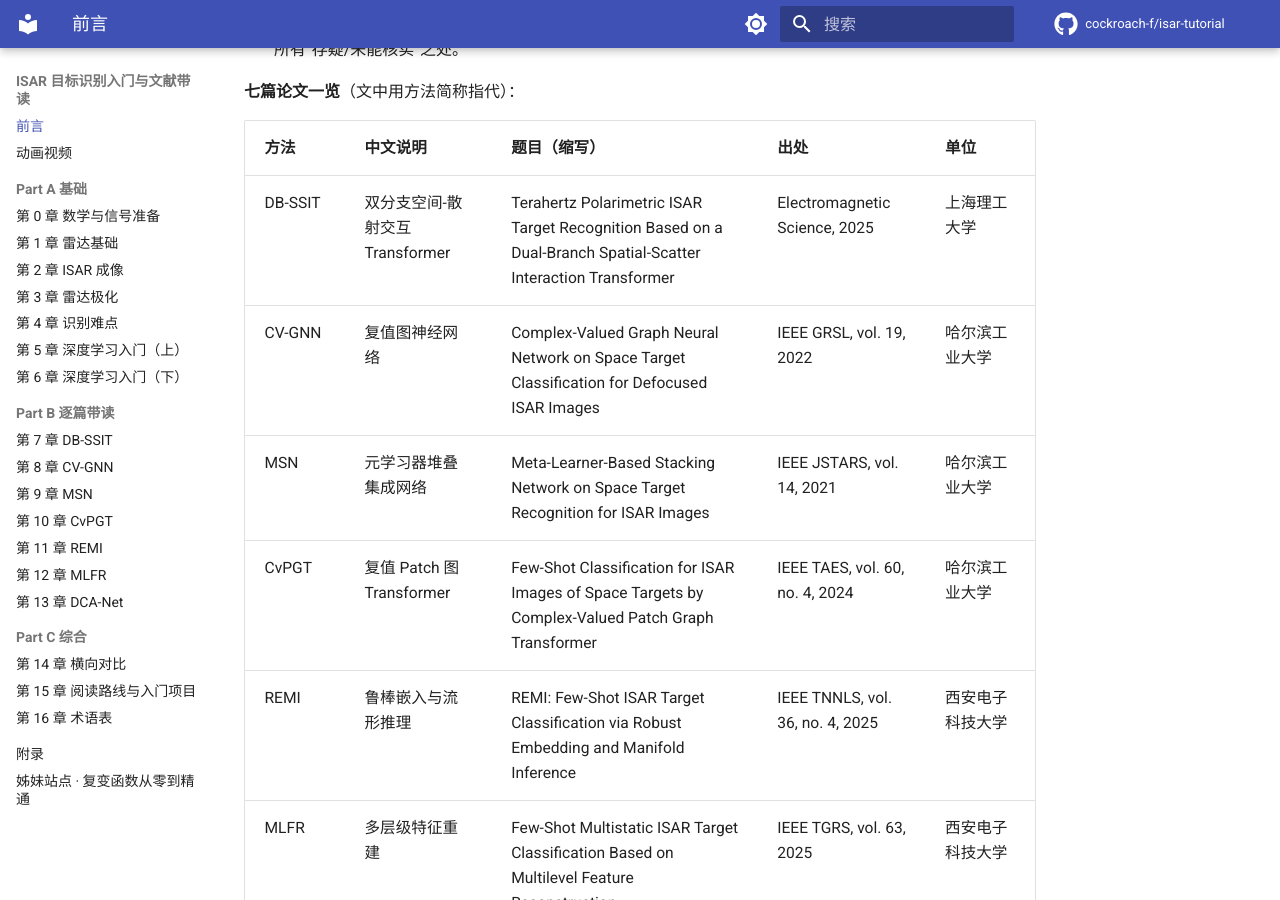
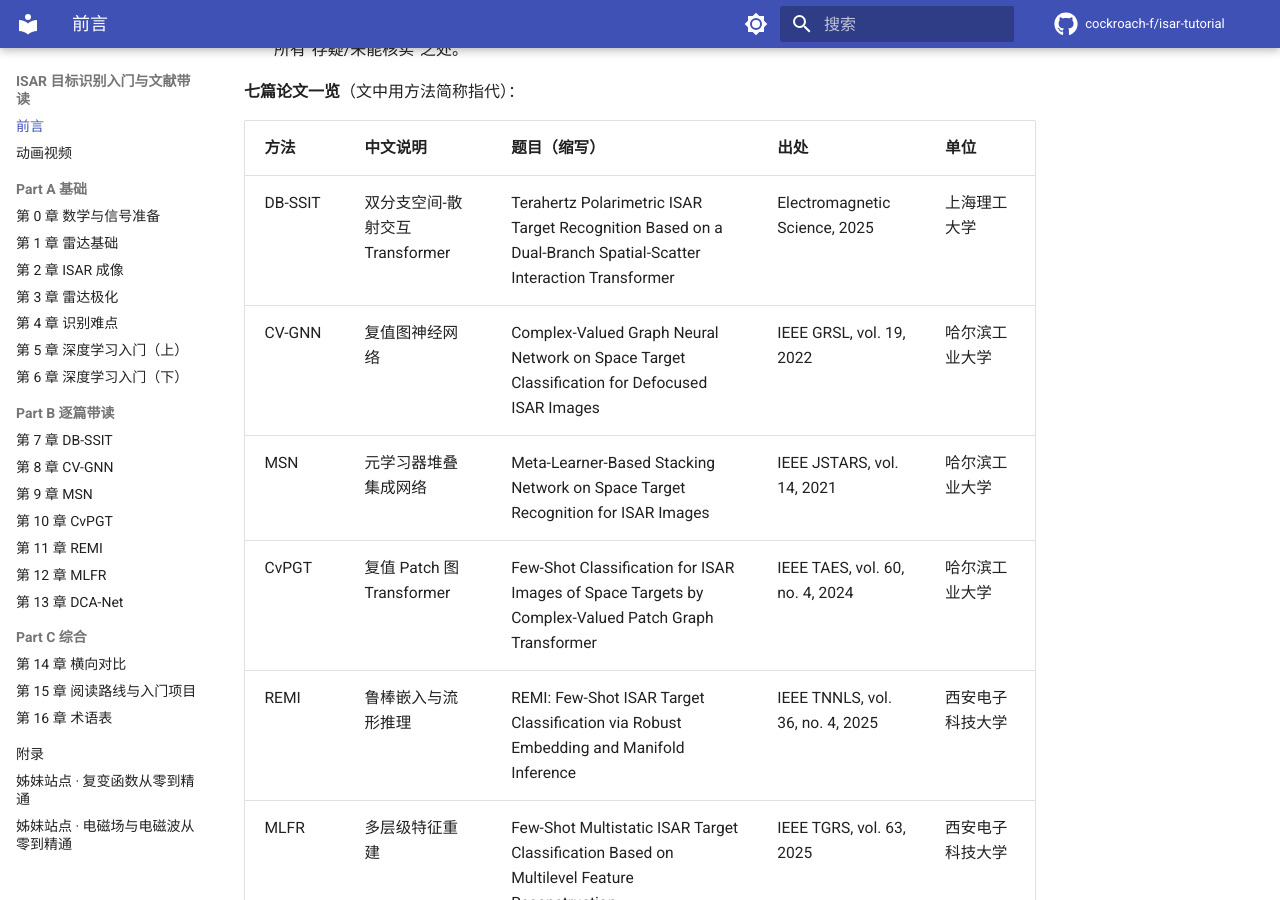
Before and after one commit to cockroach-f/isar-tutorial, an MkDocs documentation site: the page built from docs/index.md, in a window 1280 px wide and 900 px high, scrolled down 589 px. Built offline with MkDocs 1.6.1 and Material for MkDocs 9.7.7, drawn with Linux system fonts in a browser that asks for light colours; comment, search, counter and statistics services are not loaded.

Commit message:
导航与社交链接加入姊妹站点：电磁场与电磁波从零到精通

```diff
--- a/mkdocs.yml
+++ b/mkdocs.yml
@@ -65,6 +65,15 @@ markdown_extensions:
       permalink: true
       toc_depth: 3
 
+extra:
+  social:
+    - icon: material/function-variant
+      link: https://cockroach-f.github.io/complex-functions/
+      name: 姊妹站点：复变函数从零到精通
+    - icon: material/sine-wave
+      link: https://cockroach-f.github.io/em-fields-waves/
+      name: 姊妹站点：电磁场与电磁波从零到精通
+
 extra_javascript:
   - javascripts/katex.js
   - https://cdn.jsdelivr.net/npm/katex@0.16.11/dist/katex.min.js
@@ -99,3 +108,4 @@ nav:
       - 第 16 章 术语表: part-c/C3_glossary.md
   - 附录: appendix.md
   - 姊妹站点 · 复变函数从零到精通: https://cockroach-f.github.io/complex-functions/
+  - 姊妹站点 · 电磁场与电磁波从零到精通: https://cockroach-f.github.io/em-fields-waves/
```
